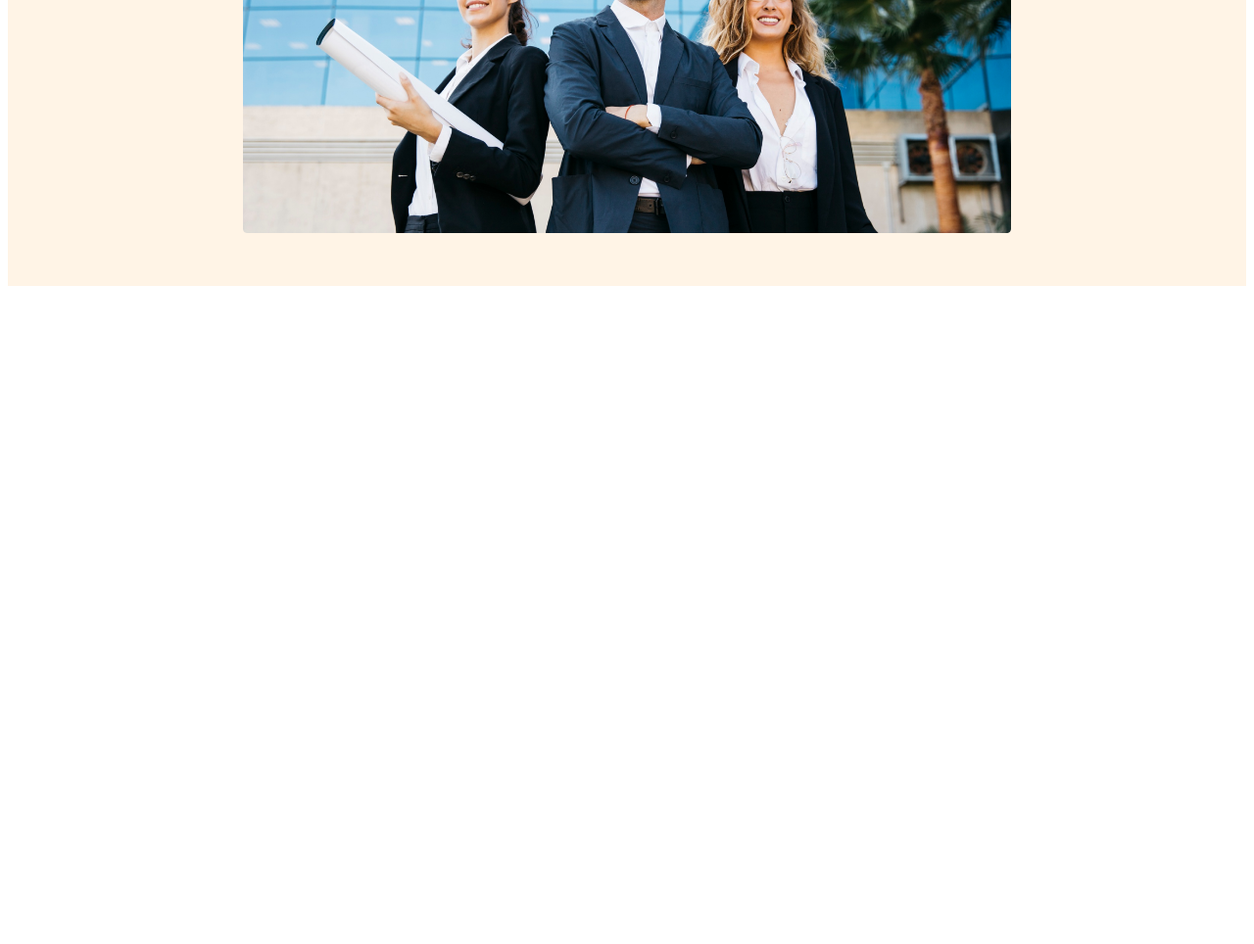
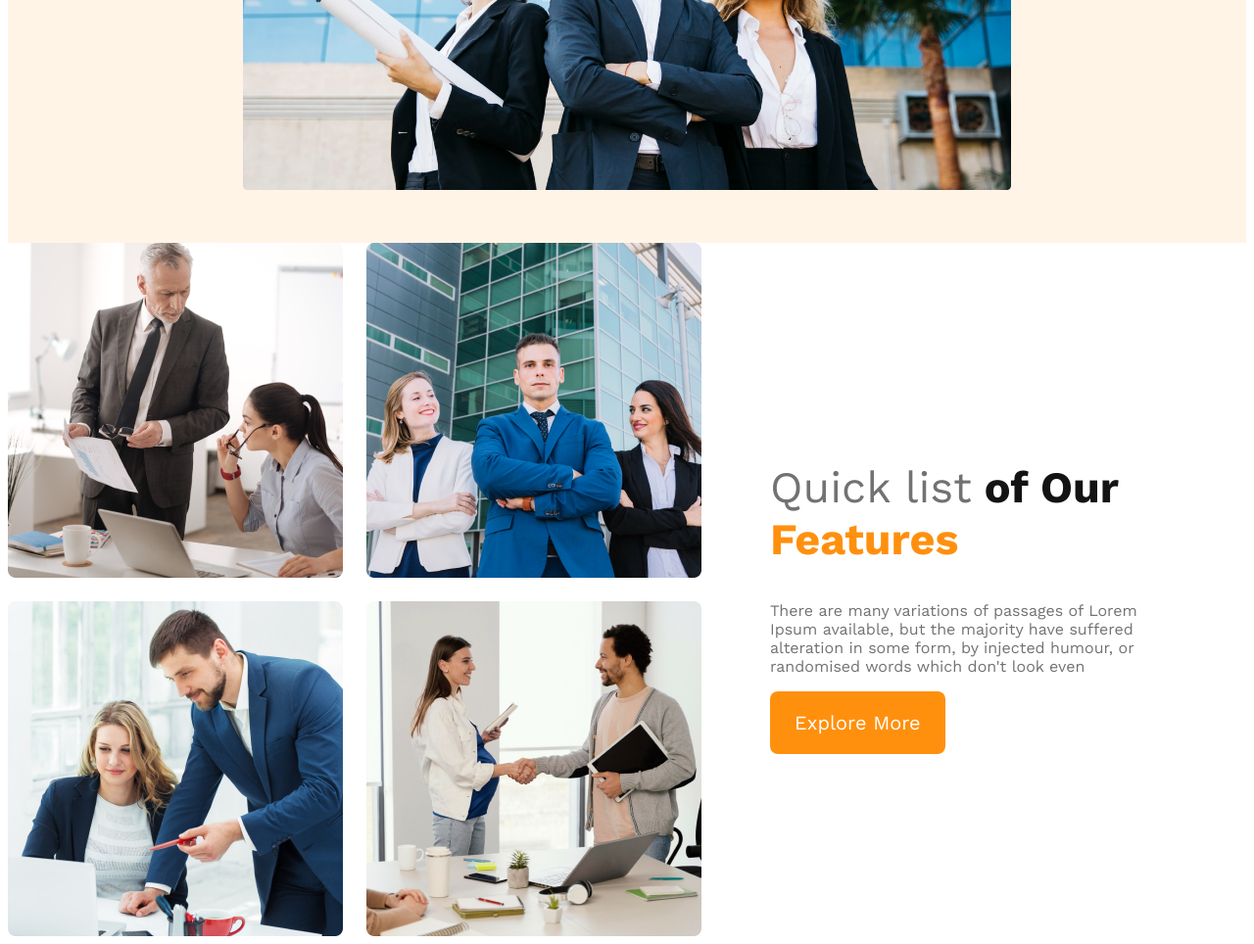
Before and after one commit to jakib462/g3-architects-website, a plain HTML site: page index.html in a window 1280 px wide. Shown: the part 758-1722 px from the top of the page at 98% size. Before the commit the page ends 1058 px from the top, so only its background shows below. Drawn offline with nearby package versions, Linux system fonts and the light colour scheme.

Commit message:
added team section

```diff
--- a/index.html
+++ b/index.html
@@ -10,6 +10,7 @@
     <link href="https://fonts.googleapis.com/css2?family=Work+Sans:wght@400;700&display=swap" rel="stylesheet">
 </head>
 <body>
+    <!-- header start -->
     <header>
          <nav class="navbar">
             <h1 class="navbar-title">G3 Architects</h1>
@@ -29,8 +30,21 @@
             <img src="images/banner.png" alt="">
          </div>
     </header>
+    <!-- header end -->
     <main>
-
+      <section class="teams-container">
+        <div class="teams-img-container">
+         <img src="images/team1.png" alt="">
+         <img src="images/team2.png" alt="">
+         <img src="images/team3.png" alt="">
+         <img src="images/team4.png" alt="">
+        </div>
+        <div class="teams-content">
+          <h1 class="teams-title"><span class="title-1">Quick list</span> <span class="title-2">of Our</span> <span class="title-3">Features</span></h1>
+          <p class="teams-description">There are many variations of passages of Lorem Ipsum available, but the majority have suffered alteration in some form, by injected humour, or randomised words which don't look even</p>
+          <button class="btn-primary">Explore More</button>
+        </div>
+      </section>
     </main>
     <footer>
 
--- a/style.css
+++ b/style.css
@@ -12,7 +12,7 @@ nav{
 }
 .navbar-title{
     color: #131313;
-    font-size: 45px;
+    font-size: 3rem;
     font-weight: 700;
 }
 nav >ul{
@@ -27,17 +27,17 @@ nav li{
 nav li a{
     text-decoration: none;
     color: #424242;
-    font-size: 18px;
+    font-size: 1.1rem;
     font-weight: 500;
 }
 .banner-title{
     color: #131313;
-    font-size: 64px;
+    font-size: 4rem;
     font-weight: 700;
 }
 .banner-description{
     color: #727272;
-    font-size: 16px;
+    font-size: 1rem;
     font-weight: 400;
 }
 .btn-primary{
@@ -46,7 +46,7 @@ nav li a{
     border: none;
     padding: 20px 25px;
     color: #FFF;
-    font-size: 20px;
+    font-size: 1.25rem;
     cursor: pointer;
 }
 .banner-contant{
@@ -70,8 +70,48 @@ nav li a{
     header{
         padding: 50px;
     }
-    }
+
     nav {
         flex-direction: column;
     }
 }
+/* main styles */
+
+main{
+    max-width: 1440px;
+    margin: 0 auto;
+}
+
+.teams-container{
+    display: flex;
+    align-items: center;
+}
+.teams-img-container{
+    display: grid;
+    grid-template-columns: repeat(2, 1fr);
+    gap: 1.5rem;
+}
+.teams-content{
+    padding-right: 70px;
+    padding-left: 70px;
+}
+.teams-title{
+    font-size: 2.8rem;
+}
+.title-1{
+   color: #727272;
+   font-weight: 500;
+}
+.title-2{
+    color: #131313;
+    font-weight: 700;
+}
+.title-3{
+    color: #FF900E;
+    font-weight: 700;
+}
+.teams-description{
+    color: #727272;
+    font-size: 1rem;
+    font-weight: 400;
+}
```
